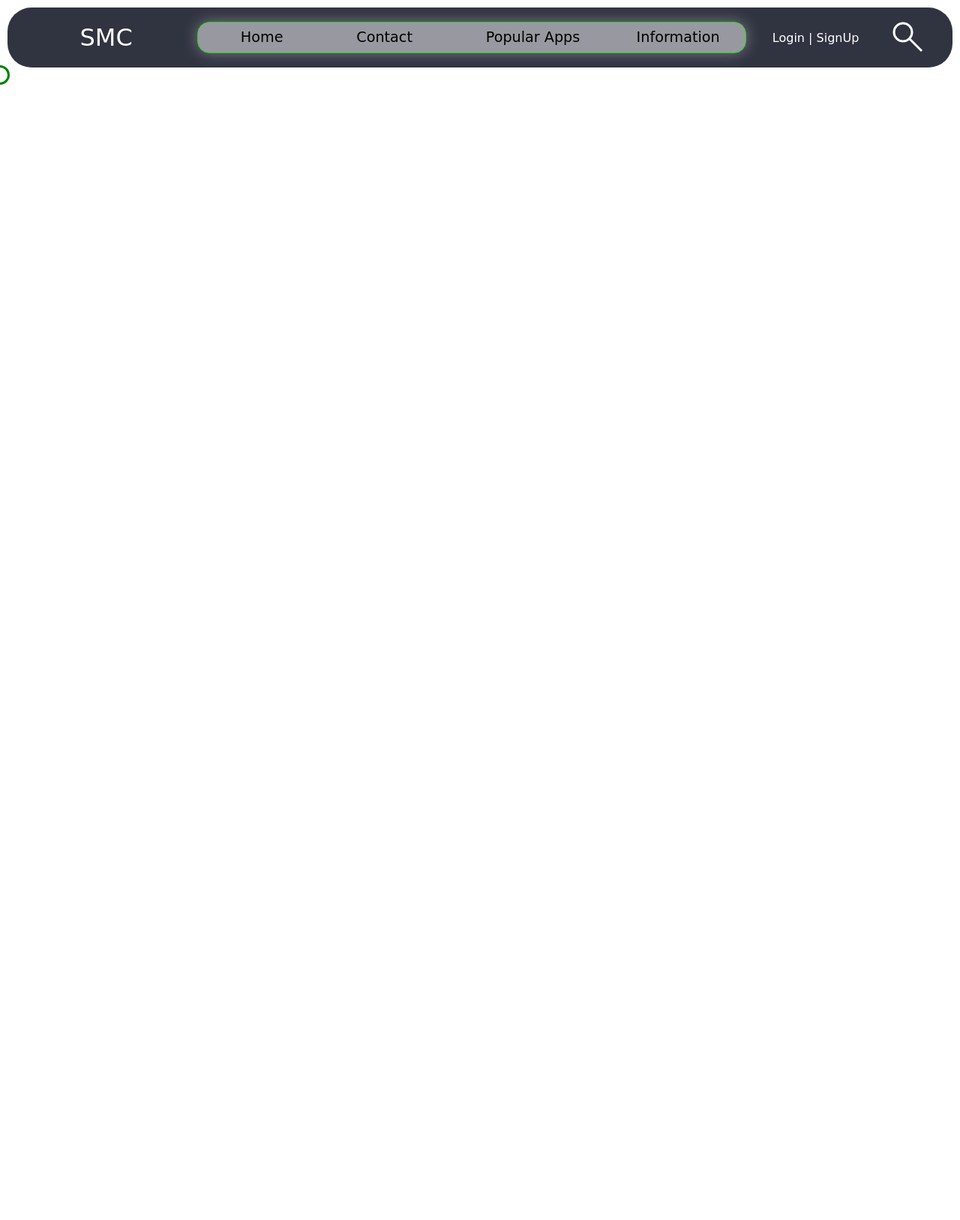
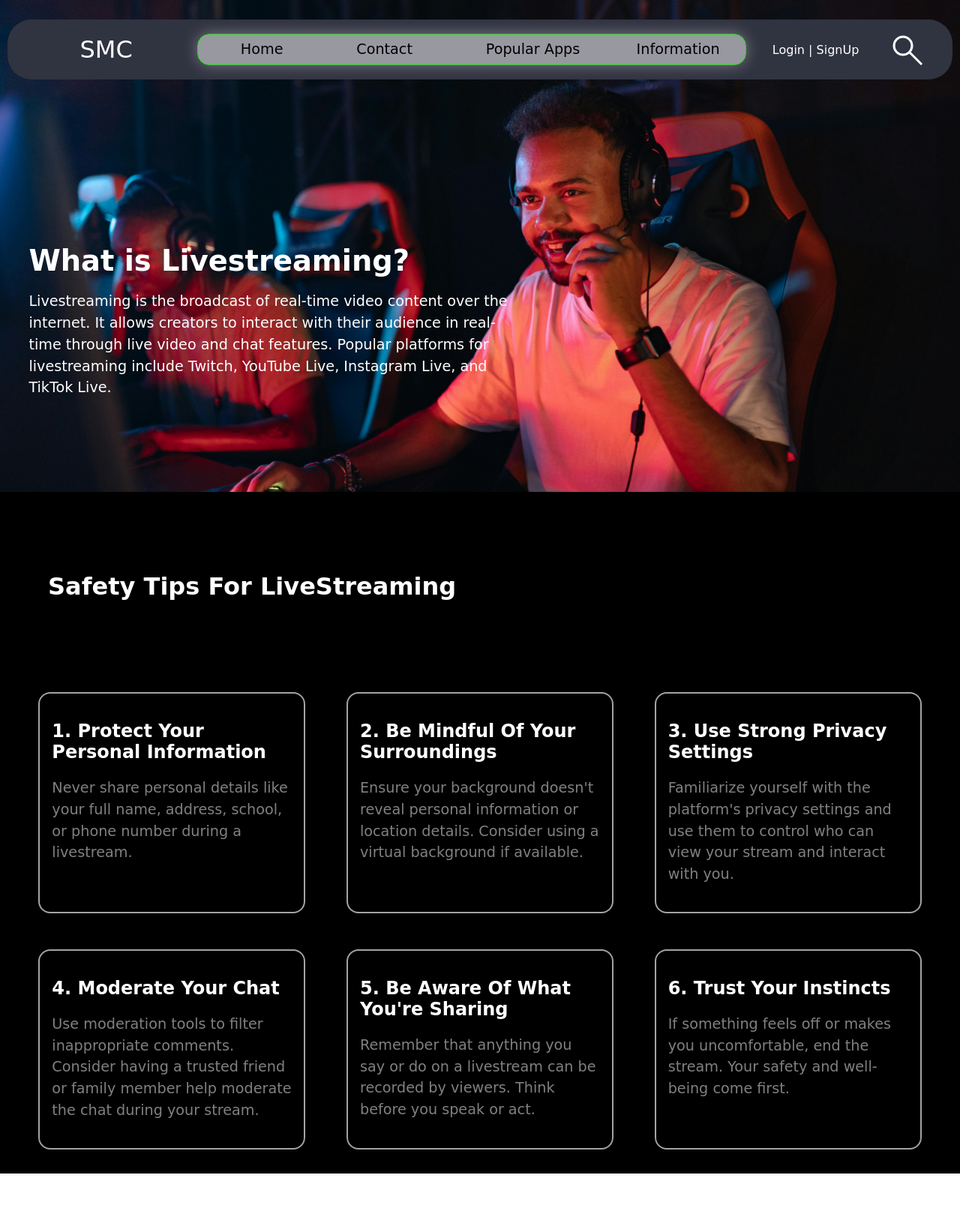
Before and after one commit to MMphepo/SocialMediaCampaings, a PHP site: page /SocialMediaCompany/Pages/LiveStreaming.php in a window 1280 px wide. Shown: the top 1627 px of the page at 75% size. Before the commit the page ends 113 px from the top, so only its background shows below. Run offline with PHP 8.4, Linux system fonts and the light colour scheme.

Commit message:
LiveStreaming Pages

```diff
--- a/Pages/LiveStreaming.php
+++ b/Pages/LiveStreaming.php
@@ -1,7 +1,73 @@
-<?php include './Template/navbar.php' ?>
-
-
-
+<header class="LiveStreaming">
+    <?php include './Template/navbar.php' ?>
+    <div class="L-intro">
+        <h1>What is Livestreaming?</h1>
+        <p>
+            Livestreaming is the broadcast of real-time video content over the internet. It allows creators to interact with their audience in real-time through live video and chat features. Popular platforms for livestreaming include Twitch, YouTube Live, Instagram Live, and TikTok Live.
+        </p>
+    </div>
+</header>
+<section class="L-section">
+    <div class="L-header">
+        <h1>Safety Tips for LiveStreaming</h1>
+    </div>
+    <div class="L-content">
+        <div class="L-info">
+            <h1>1. Protect Your Personal Information</h1>
+            <p>Never share personal details like your full name, address, school, or phone number during a livestream.</p>
+        </div>
+        <div class="L-info">
+            <h1>2. Be Mindful of Your Surroundings</h1>
+            <p>Ensure your background doesn't reveal personal information or location details. Consider using a virtual background if available.</p>
+        </div>
+        <div class="L-info">
+            <h1>3. Use Strong Privacy Settings</h1>
+            <p>Familiarize yourself with the platform's privacy settings and use them to control who can view your stream and interact with you.</p>
+        </div>
+        <div class="L-info">
+            <h1>4. Moderate Your Chat</h1>
+            <p>Use moderation tools to filter inappropriate comments. Consider having a trusted friend or family member help moderate the chat during your stream.</p>
+        </div>
+        <div class="L-info">
+            <h1>5. Be Aware of What You're Sharing</h1>
+            <p>Remember that anything you say or do on a livestream can be recorded by viewers. Think before you speak or act.</p>
+        </div>
+        <div class="L-info">
+            <h1>6. Trust Your Instincts</h1>
+            <p>If something feels off or makes you uncomfortable, end the stream. Your safety and well-being come first.</p>
+        </div>
+    </div>
+</section>
+<section class="L-haras">
+    <div class="cont">
+        <h2 class="">Dealing with Harassment</h2>
+        <p class="">Unfortunately, online harassment can occur during livestreams. Here's how to handle it:</p>
+        <ul class="">
+            <li>Don't engage with harassers. Block and report them using the platform's tools.</li>
+            <li>Save evidence of harassment (screenshots, recordings) in case you need to report it later.</li>
+            <li>Reach out to a trusted adult or the platform's support team if harassment persists.</li>
+            <li>Remember, it's okay to take a break or end the stream if you're feeling <br> overwhelmed.</li>
+        </ul>
+    </div>
+    <div>
+        <img src="https://images.pexels.com/photos/7676409/pexels-photo-7676409.jpeg?auto=compress&cs=tinysrgb&w=600" alt="">
+    </div>
+</section>
+<section class="L-balance">
+    <div class="cont">
+        <h2 class="text-2xl font-bold mb-4">Balancing Livestreaming and Real Life</h2>
+        <p class="mb-4">While livestreaming can be exciting, it's important to maintain a healthy balance:</p>
+        <ul class="list-disc pl-6 mb-4">
+            <li>Set a schedule for your streams and stick to it. This helps manage expectations and your time.</li>
+            <li>Take regular breaks during long streams to rest your eyes and move around.</li>
+            <li>Don't neglect your offline relationships, schoolwork, or other responsibilities.</li>
+            <li>Remember that your online persona is just one part of who you are. It's okay to have boundaries and keep some aspects of your life private.</li>
+        </ul>
+    </div>
+    <div>
+        <img src="https://images.pexels.com/photos/4260643/pexels-photo-4260643.jpeg?auto=compress&cs=tinysrgb&w=600" alt="">
+    </div>
+</section>
 
 <script src="./Template/JS/Javascript.js"></script>
 <script src="./Template/JS/routes.js"></script>
--- a/Pages/Template/CSS/styles.css
+++ b/Pages/Template/CSS/styles.css
@@ -1,14 +1,15 @@
-*{
+* {
     cursor: none !important;
     font-family: cursive;
 }
+
 body {
     padding: 0;
     margin: 0;
     box-sizing: unset;
 }
 
-#navi{
+#navi {
     position: sticky;
     top: 0;
 }
@@ -82,12 +83,14 @@
 .links>ul>li:hover {
     border-bottom: 2px solid white;
 }
-.Most-pop-head{
+
+.Most-pop-head {
     margin-top: 3em;
     margin-left: 1em;
     display: flex;
 }
-.Most-pop-head h1{
+
+.Most-pop-head h1 {
     border-bottom: 1px solid green;
 }
 
@@ -101,17 +104,20 @@
     overflow: hidden;
     margin-block: 2em;
 }
+
 .content {
     width: 40%;
     padding-left: 4em;
     padding-top: 1em;
 
 }
+
 .cont-head {
     display: flex;
     margin-bottom: -1em;
 
 }
+
 .cont-body {
     border-bottom: 2px solid black;
     backdrop-filter: blur(10px);
@@ -181,7 +187,8 @@
     border-radius: 2em;
     border: 1px solid #1fd911;
 }
-.herobox{
+
+.herobox {
     width: 70%;
 }
 
@@ -248,7 +255,7 @@
     }
 }
 
-ul>li:nth-child(4) {
+nav ul>li:nth-child(4) {
     display: flex;
     width: 20%;
     padding: 0;
@@ -403,8 +410,10 @@
 }
 
 .moved {
-    transform: translateY(-40px); /* Move 40px upwards */
+    transform: translateY(-40px);
+    /* Move 40px upwards */
 }
+
 .Newsletter {
 
     display: flex;
@@ -422,10 +431,11 @@
     padding: 1em;
     width: 50%;
     justify-content: end;
-    background: linear-gradient(90deg, rgba(255, 255, 255, 0), rgba(255, 255, 255, 9), rgba(255, 255, 255, 9),  rgba(255, 255, 255, 9), rgba(255, 255, 255, 9));
+    background: linear-gradient(90deg, rgba(255, 255, 255, 0), rgba(255, 255, 255, 9), rgba(255, 255, 255, 9), rgba(255, 255, 255, 9), rgba(255, 255, 255, 9));
 
 }
-.news-pop h1{
+
+.news-pop h1 {
     font-size: 3em;
     letter-spacing: 5px;
     justify-self: center;
@@ -437,11 +447,13 @@
     border-bottom: 1px solid green;
 
 }
+
 .newsText {
     margin-top: 1em;
     font-size: 2em;
     text-align: center;
 }
+
 .news-pop input[type="email"] {
     padding: 0.5em;
     height: 3em;
@@ -450,6 +462,7 @@
     border-radius: 5px;
 
 }
+
 .news-pop form {
     display: flex;
     justify-content: center;
@@ -466,13 +479,15 @@
     border-radius: 5px;
     cursor: pointer;
 }
-.herobox{
+
+.herobox {
     display: flex;
     justify-content: center;
     align-items: center;
     margin-right: -7em;
     height: 50vh;
 }
+
 .cube {
     position: relative;
     width: 200px;
@@ -487,11 +502,13 @@
     0% {
         transform: rotateX(-30deg) rotateY(0deg);
     }
+
     100% {
         transform: rotateX(-30deg) rotateY(360deg);
     }
 
 }
+
 .cube div {
     position: absolute;
     top: 0;
@@ -500,6 +517,7 @@
     height: 100%;
     transform-style: preserve-3d;
 }
+
 .cube div span {
     position: absolute;
     top: 0;
@@ -509,7 +527,8 @@
     background: linear-gradient(#151515, #00ec00);
     transform: rotateY(calc(90deg * var(--i))) translateZ(100px);
 }
-.top-card{
+
+.top-card {
     transform: rotateX(90deg);
     background: #151515;
     position: absolute;
@@ -520,14 +539,15 @@
     transform: rotateX(90deg) translateZ(100px);
 
 }
-.top-card::before{
+
+.top-card::before {
     content: "";
     position: absolute;
     top: 0;
     left: 0;
     width: 100%;
     height: 100%;
-    background:  #00ec00;
+    background: #00ec00;
     transform: translatez(-250px);
     filter: blur(20px);
     box-shadow: 0 0 120px rgba(0, 255, 0, 0.2),
@@ -571,7 +591,7 @@
     }
 }
 
-.rssfeed{
+.rssfeed {
     padding: 4em;
     background: rgb(245, 245, 247);
 }
@@ -615,34 +635,40 @@
     padding: 3em;
     display: flex;
 }
-.MissionLeft{
+
+.MissionLeft {
     width: 60%;
 }
-.Mission .title{
+
+.Mission .title {
     font-size: 2em;
     letter-spacing: 5px;
     text-align: center;
     margin-bottom: 1em;
 }
-.Mission .Text{
+
+.Mission .Text {
     text-align: justify;
     color: gray;
     padding-inline-end: 2em;
     font-size: 1.2em;
     line-height: 1.4em;
 }
-.MissionBottom{
+
+.MissionBottom {
     margin-top: 1em;
     width: 100%;
     display: flex;
     flex-wrap: wrap;
     gap: 0.5em;
 }
-.MissionBottom>div:nth-child(1){
+
+.MissionBottom>div:nth-child(1) {
     background-color: black;
     color: white;
 }
-.MissionBottom div{
+
+.MissionBottom div {
     width: 44%;
     min-width: 11.5em;
     border: 2px solid #a3a3a3;
@@ -650,14 +676,17 @@
     border-radius: 1em;
 
 }
-.MissionBottom div h2{
+
+.MissionBottom div h2 {
     font-size: 1.2em;
 }
-.MissionBottom div p{
+
+.MissionBottom div p {
     color: gray;
     font-size: 1.2em;
 }
-.MissionRight{
+
+.MissionRight {
     background-image: url(https://images.pexels.com/photos/4143797/pexels-photo-4143797.jpeg?auto=compress&cs=tinysrgb&w=600);
     background-size: cover;
     background-position: center;
@@ -666,42 +695,49 @@
     border: 1px solid black;
     border-radius: 1em;
 }
-.MoreMission{
+
+.MoreMission {
     padding: 4em;
     margin: auto;
     background-color: #000;
     color: white !important;
 }
-.MMtop{
+
+.MMtop {
     text-align: center;
     color: white;
     padding: 1em;
 
 }
-.MMtop2 h1{
+
+.MMtop2 h1 {
     font-size: 2em;
     letter-spacing: 5px;
     text-align: center;
     margin-bottom: 1em;
 }
-.moreInfo{
+
+.moreInfo {
     margin-top: 1em;
     width: 100%;
     display: flex;
     flex-wrap: wrap;
     gap: 1.4em;
 }
-.moreInfo>div{
+
+.moreInfo>div {
     width: 29%;
     border: 2px solid #a3a3a3;
     padding: 1em;
     border-radius: 1em;
-}e
-.moreInfo .cardtext {
+}
+
+e .moreInfo .cardtext {
     color: gray;
     line-height: 1.5em;
     margin-block: 1em;
 }
+
 .custom-cursor {
     position: fixed;
     width: 20px;
@@ -721,6 +757,7 @@
     pointer-events: none;
     z-index: 9999;
 }
+
 /* .custom-cursor, .custom-pointer {
     position: absolute;
     width: 15px;
@@ -742,21 +779,26 @@
   } */
 /* Hide cursor on touch devices */
 @media (hover: none) and (pointer: coarse) {
-    .custom-cursor, .custom-pointer {
+
+    .custom-cursor,
+    .custom-pointer {
         display: none;
     }
 }
-  .ParentsSection{
+
+.ParentsSection {
     padding: 4em;
     padding-top: 0;
 }
-  .p-top h1{
+
+.p-top h1 {
     text-align: center;
     font-size: 3em;
     text-transform: capitalize;
 
 }
-  .Parent-info-cont{
+
+.Parent-info-cont {
     justify-content: space-around;
     background: rgb(245, 245, 247);
     display: flex;
@@ -765,22 +807,112 @@
     padding: 2em;
     border-radius: 1em;
 }
-  .parent-info{
+
+.parent-info {
     width: 40%;
     min-width: 25em;
     border: 2px solid #a3a3a3;
     padding: 1em;
     border-radius: 1em;
 }
-  .parent-info p{
+
+.parent-info p {
     color: gray;
     font-size: 1.2em;
     line-height: 1.5em;
     margin-block: 1em;
 }
-  .parent-info img{
+
+.parent-info img {
     height: 15em;
     width: 100%;
     border-radius: 1em;
     object-fit: cover;
 }
+
+
+/* ------------live streaming page styles---------- */
+.LiveStreaming {
+    background-image: url(../../../media/livestreem.jpg);
+    background-size: cover;
+    background-position: center;
+    background-repeat: no-repeat;
+    height: 40em;
+    padding-top: 1em;
+}
+
+.L-intro {
+    height: 44%;
+    width: 50%;
+    font-size: 1.2em;
+    line-height: 1.5em;
+    align-items: center;
+    padding: 2em;
+    color: white;
+    padding-top: 10em;
+}
+
+.L-section {
+    background-color: #000;
+    color: white;
+    padding-top: 1em;
+}
+.L-header>h1 {
+    font-size: 2em;
+    padding: 2em;
+    text-transform: capitalize;
+}
+.L-content {
+    display: flex;
+    justify-content: space-around;
+    flex-wrap: wrap;
+    gap: 3em 1em;
+    padding: 2em;
+    border-radius: 1em;
+}
+.L-info{
+    width: 20%;
+    min-width: 20em;
+    border: 2px solid #a3a3a3;
+    padding: 1em;
+    border-radius: 1em;
+}
+.L-info h1 {
+    font-size: 1.5em;
+    text-transform: capitalize;
+}
+.L-info p {
+    color: gray;
+    font-size: 1.2em;
+    line-height: 1.5em;
+    margin-block: 1em;
+}
+
+.L-info img {
+    height: 15em;
+    width: 100%;
+    border-radius: 1em;
+    object-fit: cover;
+}
+.L-haras{
+    margin: 4em;
+    border: 1px solid black;
+    overflow: hidden !important;
+    width: fit-content;
+    border-radius: 2em;
+    display: flex;
+}
+.L-haras .cont{
+    padding: 1em;
+}
+.L-balance{
+    margin: 4em;
+    border: 1px solid black;
+    overflow: hidden !important;
+    width: fit-content;
+    border-radius: 2em;
+    display: flex;
+}
+.L-balance .cont{
+    padding: 1em;
+}
--- a/Pages/contact.php
+++ b/Pages/contact.php
@@ -17,6 +17,8 @@
     xhr.send();
 </script>
 <?php include('Template/navbar.php') ?>
+
+
   <script src="Template/JS/routes.js"></script>
   <script src="Template/JS/Javascript.js"></script>
 <h1>here</h1>
```
Also changed, not shown: media/livestreem.jpg (added). Lines whose indentation alone changed are shown as unchanged.
